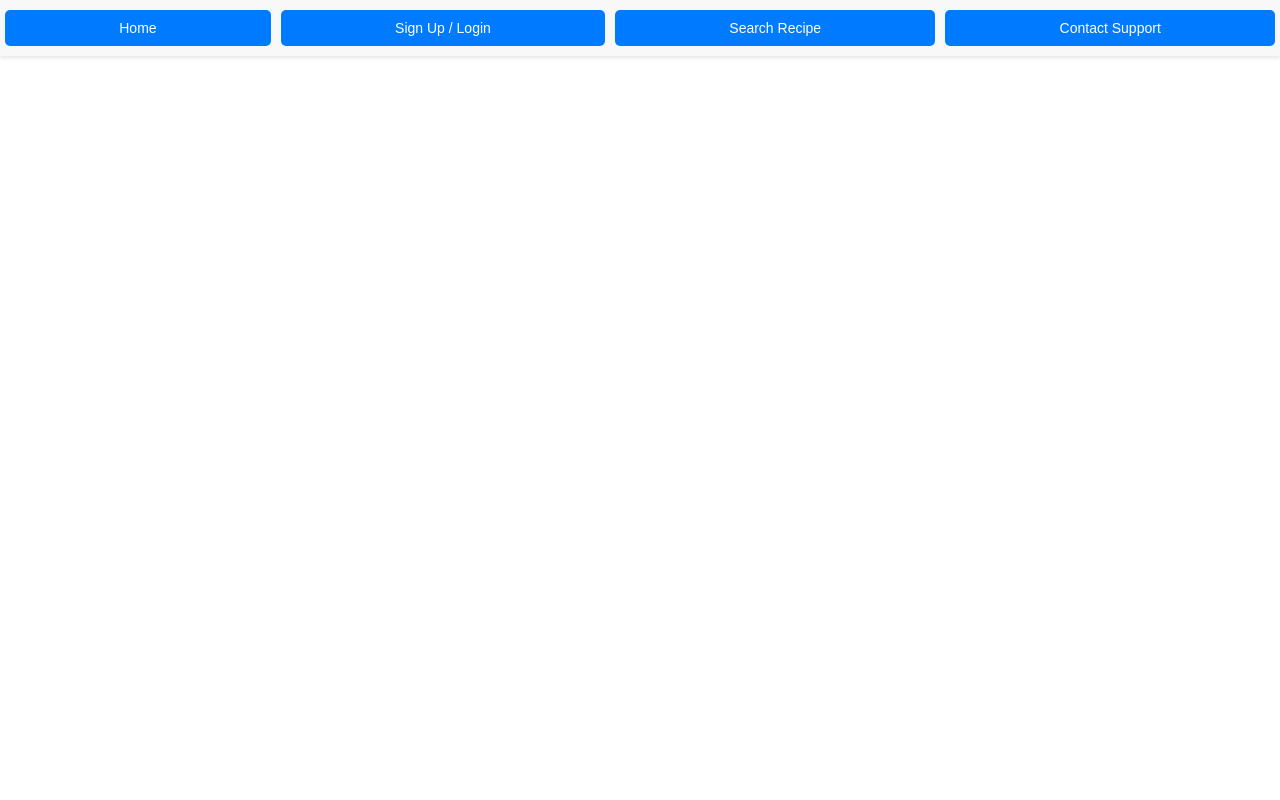
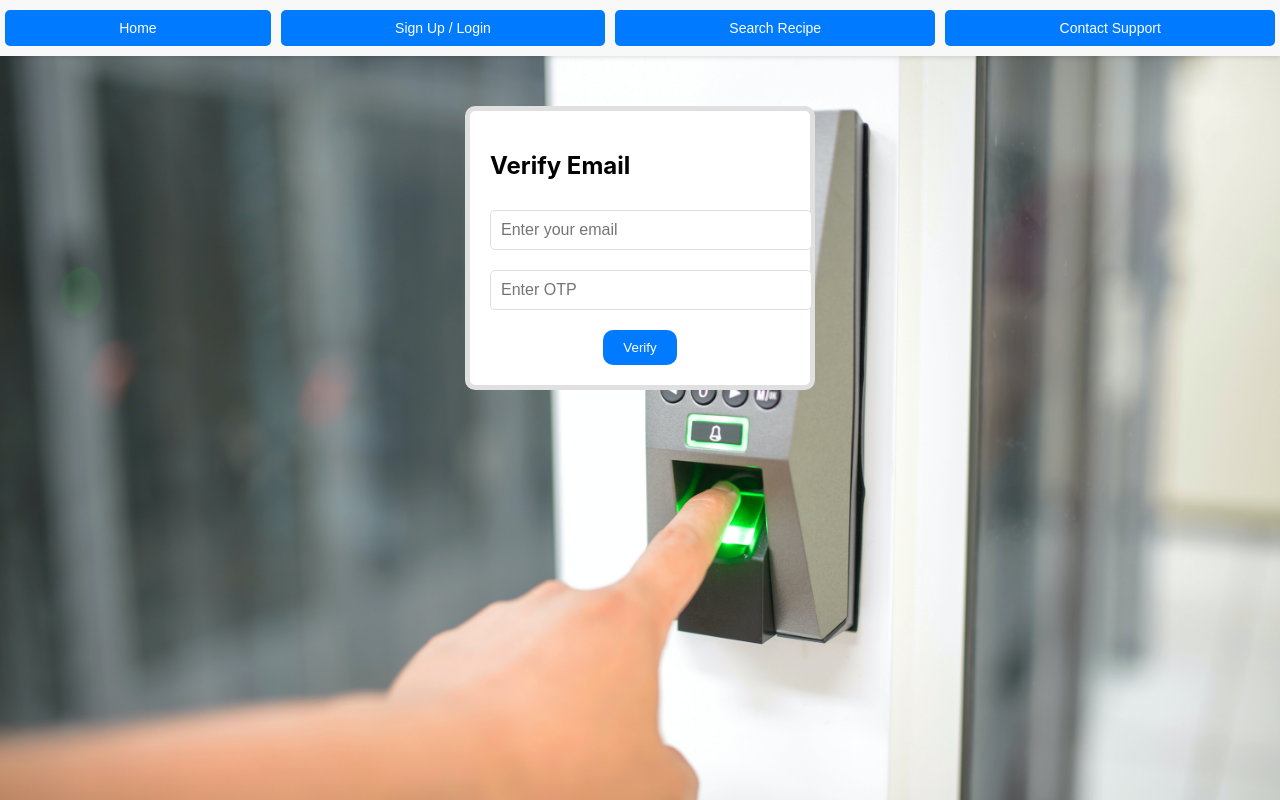
Before and after one commit to eddielugo/RecipeSphere-Front-End, a React (Create React App) app: page /verifyemail in a window 1280 px wide. Built offline with nearby package versions, Linux system fonts and the light colour scheme; no server answers.

Commit message:
Added VerifyEmail.js/css. Accepts email and otp. Added Route for new page on App.js.      TODO: Update URL on VerifyEmail.js

```diff
--- a/src/App.js
+++ b/src/App.js
@@ -12,6 +12,7 @@ import AddRecipePage from './AddRecipePage';
 import EditRecipePage from './EditRecipePage';
 import ContactSupportPage from './ContactSupportpage';
 import FavoriteRecipePage from './FavoriteRecipePage';
+import VerifyEmail from './VerifyEmail';
 
 // Main App component
 function App() {
@@ -52,6 +53,8 @@ function App() {
         <Route path="/" exact element={<HomePage />} />
         {/* Route for the sign-up and login page */}
         <Route path="/signup-login" element={<SignUpLoginPage />} />
+        {/* Route for the email verification page */}
+        <Route path="/verifyemail" element={<VerifyEmail />} />
         {/* Route for the user profile page */}
         <Route path="/profile" element={<ProfilePage />} />
         {/* Route for displaying search results */}
--- /dev/null
+++ b/src/VerifyEmail.css
@@ -0,0 +1,51 @@
+/* Set the background for the entire webpage */
+body {
+    /* Add your background image */
+    background-image: url('../Images/VerifyEmail.jpg');
+    /* Set the background size to cover to ensure it covers the entire viewport */
+    background-size: cover;
+    /* Add a semi-transparent background color to make the image opaque */
+    background-color: rgba(255, 255, 255, 0.8); /* This is white with 80% opacity */
+    /* If you want the image to not repeat, you can add this */
+    background-repeat: no-repeat;
+    /* Ensure the background image covers the entire viewport */
+    height: 100vh;
+}
+
+.verify-email {
+    display: flex;
+    flex-direction: column;
+    padding: 20px;
+    border: 5px solid #e0e0e0;
+    border-radius: 10px;
+    width: 300px;
+    margin: 50px auto;
+    /* Ensure the content is on top of the background */
+    background-color: rgba(255, 255, 255, 1); /* Solid white background */
+}
+
+.verify-email h2 {
+    margin-bottom: 20px;
+}
+
+.verify-email input {
+    width: 100%;
+    padding: 10px;
+    margin: 10px 0;
+    border: 1px solid #e0e0e0;
+    border-radius: 5px;
+}
+
+.verify-email button {
+    padding: 10px 20px;
+    background-color: #007BFF;
+    color: #fff;
+    border: none;
+    border-radius: 10px;
+    cursor: pointer;
+    transition: background-color 0.3s;
+}
+
+.verify-email button:hover {
+    background-color: #45a049;
+}
--- /dev/null
+++ b/src/VerifyEmail.js
@@ -0,0 +1,61 @@
+import React, { useState } from 'react';
+import { useNavigate } from 'react-router-dom';
+import './VerifyEmail.css';
+
+const VerifyEmail = () => {
+    const [email, setEmail] = useState(''); // State for email input
+    const [otp, setOtp] = useState(''); // State for OTP input
+    const navigate = useNavigate();
+
+    const handleVerification = () => {
+        // TODO: Update URL
+        //POST request to Django REST API for email and OTP verification
+        fetch('https://be.recipesphere.net/api/verifyemail/', {
+            method: 'POST',
+            headers: {
+                'Content-Type': 'application/json',
+                'Authorization': `Token ${localStorage.getItem('token')}`,
+            },
+            body: JSON.stringify({
+                email: email,
+                otp: otp,
+            }),
+        })
+        .then(response => response.json())
+        .then(data => {
+            if (data && data.status === 'success') {
+                alert('Email verified successfully!');
+                navigate('/'); // Navigate to HomePage
+            } else {
+                // Show error message from the backend
+                alert('Error during email verification: ' + data.message);
+            }
+        })
+        .catch(error => {
+            console.error('Error during email verification:', error);
+            alert('An error occurred during email verification. Please try again.');
+        });
+    };
+
+
+    return (
+        <div className="verify-email">
+            <h2>Verify Email</h2>
+            <input
+                type="email"
+                placeholder="Enter your email"
+                value={email}
+                onChange={(e) => setEmail(e.target.value)}
+            />
+            <input
+                type="text"
+                placeholder="Enter OTP"
+                value={otp}
+                onChange={(e) => setOtp(e.target.value)}
+            />
+            <button onClick={handleVerification}>Verify</button>
+        </div>
+    );
+}
+
+export default VerifyEmail;
```
Also changed, not shown: Images/VerifyEmail.jpg (added).
